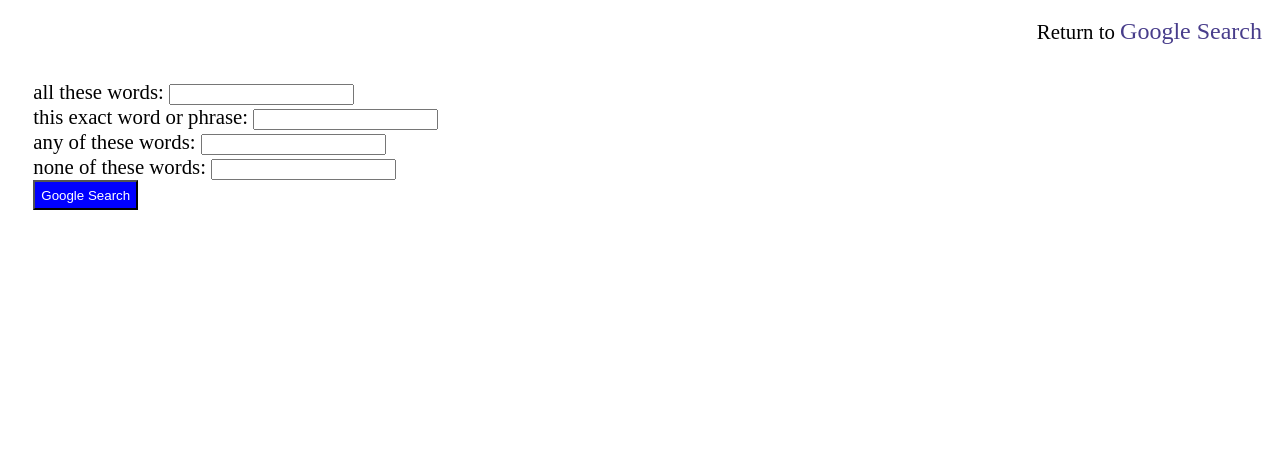
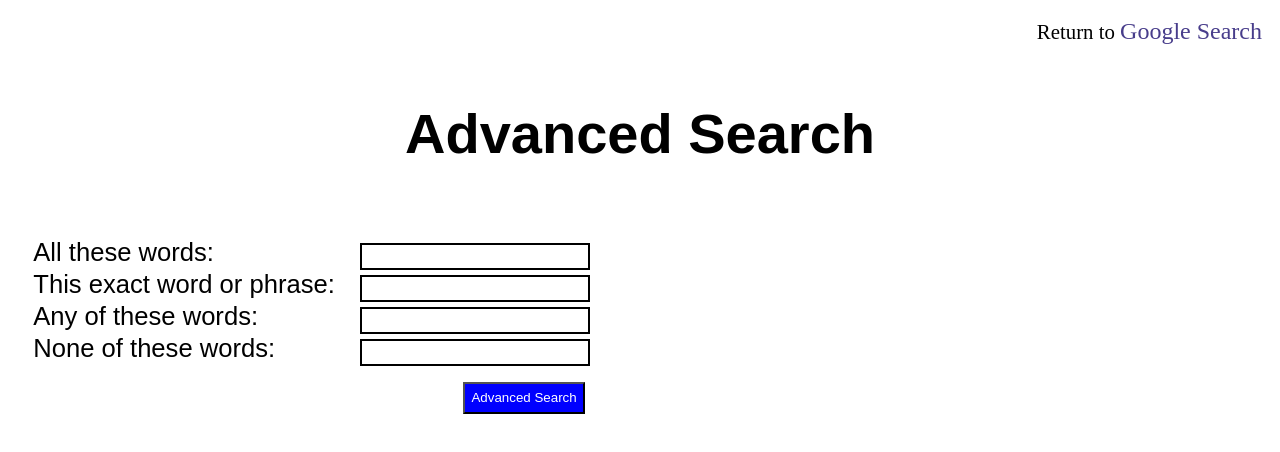
Before and after one commit to NirmalGamer/Web-Dev, a plain HTML site: page advanced_search.html in a window 1280 px wide. Drawn offline with Linux system fonts and the light colour scheme.

Commit message:
Improved Display

```diff
--- a/advanced_search.html
+++ b/advanced_search.html
@@ -9,17 +9,27 @@
       <p>Return to</p>
       <a href="index.html"> Google Search</a>
     </div>
+    <h2>Advanced Search</h2>
     <div class="advanced">
       <form action="https://google.com/search">
-        <p class="acvanced-p">all these words:</p>
-        <input id="advanced-input" type="text" name="as_q" /><br />
-        <p class="acvanced-p">this exact word or phrase:</p>
-        <input id="advanced-input" type="text" name="as_epq" /><br />
-        <p class="acvanced-p">any of these words:</p>
-        <input id="advanced-input" type="text" name="as_oq" /><br />
-        <p class="acvanced-p">none of these words:</p>
-        <input id="advanced-input" type="text" name="as_eq" /><br />
-        <input id="advanced-submit" type="submit" value="Google Search" />
+        <section>
+          <p class="advanced-p">All these words:</p>
+          <input class="advanced-input" type="text" name="as_q" />
+        </section>
+        <section>
+          <p class="advanced-p">This exact word or phrase:</p>
+          <input class="advanced-input" type="text" name="as_epq" />
+        </section>
+        <section>
+          <p class="advanced-p">Any of these words:</p>
+          <input class="advanced-input" type="text" name="as_oq" />
+        </section>
+        <section>
+          <p class="advanced-p">None of these words:</p>
+          <input class="advanced-input" type="text" name="as_eq" />
+        </section>
+
+        <input id="advanced-submit" type="submit" value="Advanced Search" />
       </form>
     </div>
   </body>
--- a/styles.css
+++ b/styles.css
@@ -13,6 +13,12 @@
   font-size: 1.5rem;
   color: blue;
   margin-bottom: 2%;
+}
+h2 {
+  font-family: Arial, Helvetica, sans-serif;
+  font-weight: bold;
+  text-align: center;
+  font-size: 3.5rem;
 }
 .submit {
   margin: 2rem;
@@ -52,18 +58,31 @@
   display: none;
 }
 .advanced {
+  display: table;
   text-align: left;
   padding: 2%;
   text-align: left;
 }
-.advanced-input {
-  align-items: center;
+section {
+  font-family: Arial, Helvetica, sans-serif;
+  font-weight: 300;
+  font-size: 1.6rem;
+  display: table-row;
 }
 .advanced-p {
-  padding-right: 5px;
+  padding-right: 1.6rem;
+  display: table-cell;
+}
+.advanced-input {
+  border: 2px solid black;
+  height: 1.3rem;
+  width: 120%;
+  display: table-cell;
 }
 #advanced-submit {
   background-color: blue;
   color: white;
-  height: 30px;
+  height: 2rem;
+  margin-top: 1rem;
+  margin-left: 84%;
 }
```
